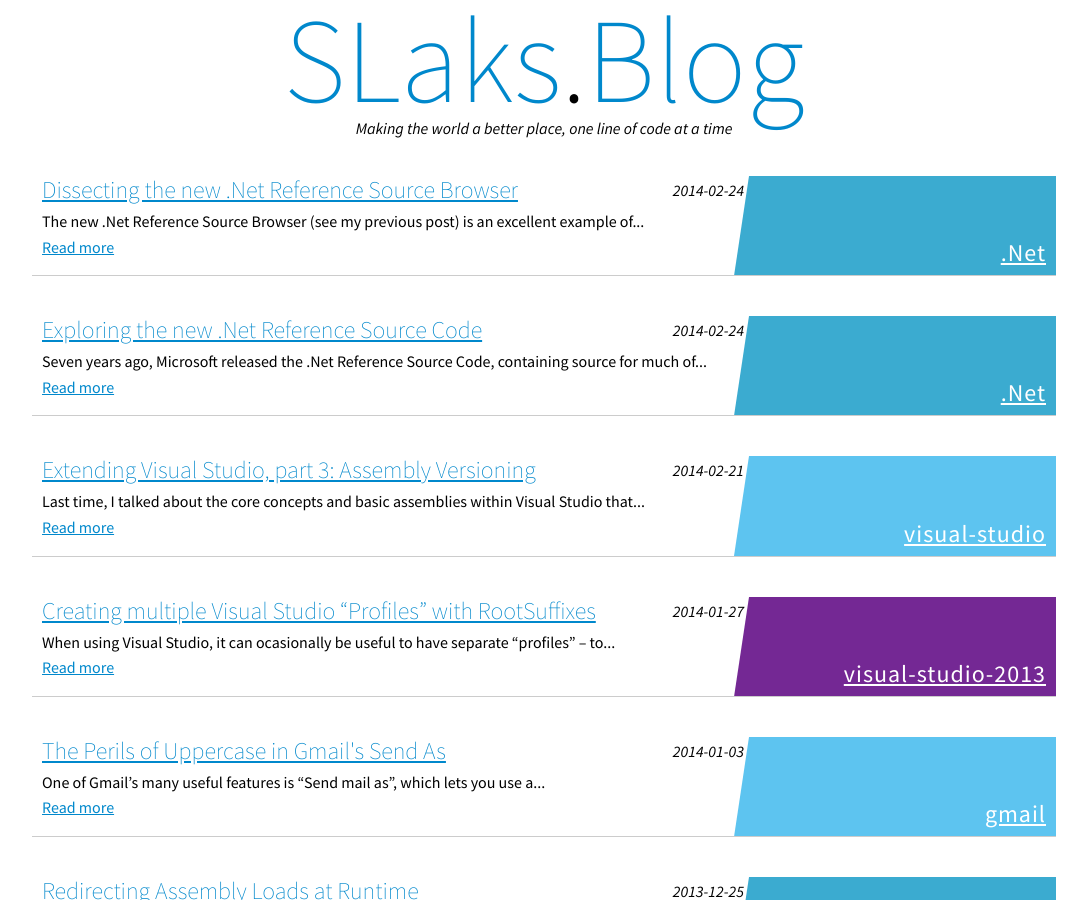
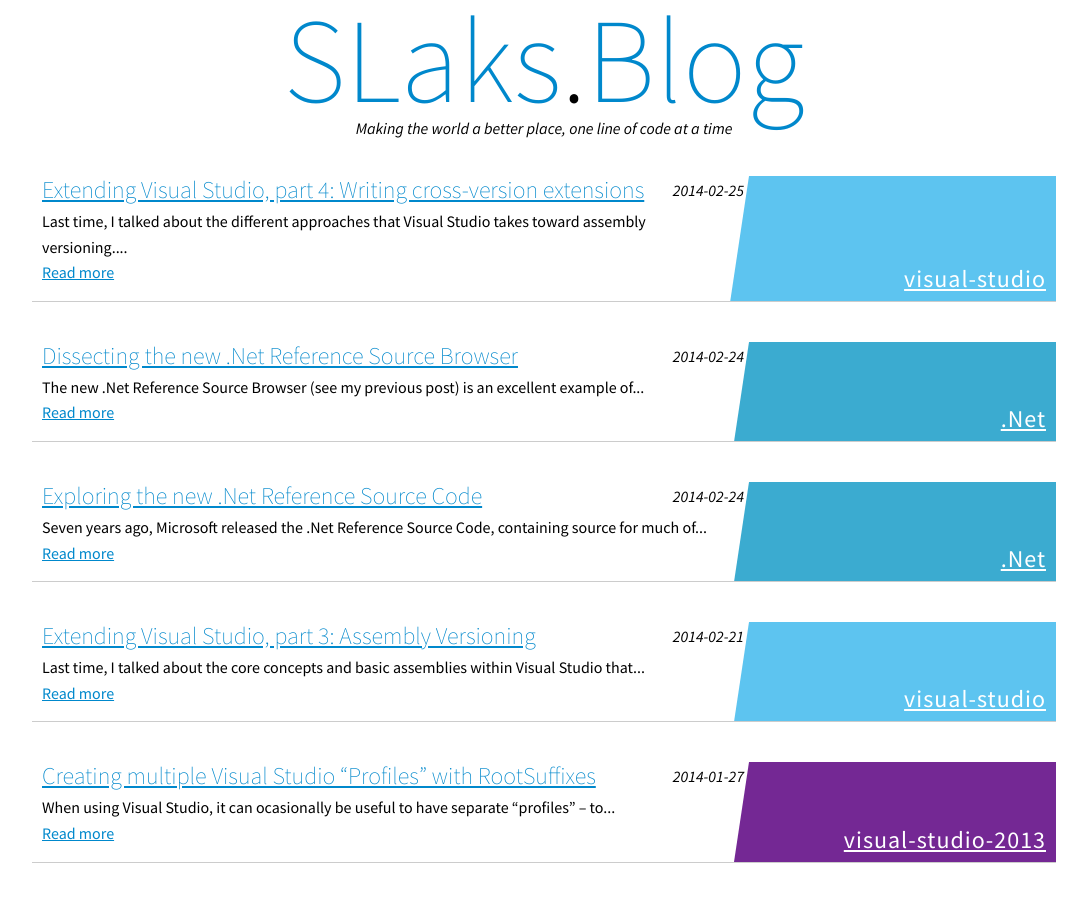
Before and after one commit to SLaks/SLaks.Blog, a Jekyll site: the page built from index.html, in a window 1280 px wide and 900 px high. Shown: the whole window, without its empty margins (96-1183 px from the left). Built offline with Jekyll 4.4.1, drawn with Linux system fonts in a browser that asks for light colours; Markdown is read by kramdown in place of the engine named in the settings; some of the changed lines change nothing that is shown.

Commit message:
Post: Extending Visual Studio, Part 4
Also fix typo

```diff
--- a/_posts/2014-02-21-extending-visual-studio-part-3-assembly-versioning.md
+++ b/_posts/2014-02-21-extending-visual-studio-part-3-assembly-versioning.md
@@ -17,7 +17,7 @@
 
 VS includes two categories of immutable DLLs: COM interop assemblies and immutable shell assemblies.
 
-COM interop assemblies (`Microsoft.VisualStudio.Shell.Interop.XX` and similar) contain nothing but COM interfacs (including supporting enums and structures, but with no classes at all).  Since COM does not allow existing interfaces to change, immutability isn't a problem here.  Instead, new functionality is added by creating new interfaces in newer COM assemblies (eg, `IVsSolution` through `IVsSolution5`) with additional methods.
+COM interop assemblies (`Microsoft.VisualStudio.Shell.Interop.XX` and similar) contain nothing but COM interfaces (including supporting enums and structures, but with no classes at all).  Since COM does not allow existing interfaces to change, immutability isn't a problem here.  Instead, new functionality is added by creating new interfaces in newer COM assemblies (eg, `IVsSolution` through `IVsSolution5`) with additional methods.
 
 Immutable shell assemblies (`Microsoft.VisualStudio.Shell.Immutable.XX`) contain managed types that the shell team has decided will never need to change.  They mostly comtain simple types, such as interfaces, enums, and EventArgs classes, that are used by other parts of the shell.
 
@@ -33,4 +33,4 @@
 
 There is no simple way to use unversioned assemblies in a VSIX without requiring a separate project for each VS release.
 
-_Next time: Writing cross-version extensions_
+[_Next time: Writing cross-version extensions_]({% post_url 2014-02-25-extending-visual-studio-part-4-writing-cross-version-extensions %})
--- /dev/null
+++ b/_posts/2014-02-25-extending-visual-studio-part-4-writing-cross-version-extensions.md
@@ -0,0 +1,18 @@
+---
+title: "Extending Visual Studio, part 4: Writing cross-version extensions"
+layout: "post"
+categories: [visual-studio, vs-extensions, C#]
+---
+[Last time]({% post_url 2014-02-21-extending-visual-studio-part-3-assembly-versioning %}), I talked about the different approaches that Visual Studio takes toward assembly versioning.
+
+Navigating this mess and producing a version-independent VSIX requires careful planning.  The first step is to pick a minimum version of Visual Studio that you want to support.  Your extension cannot use features or APIs that were introduced after this version.  For most extensions, the minimum version would be VS2010, which introduced both the VSIX extension manager and the new WPF editor.  However, if you want to extend newer features, such as Peek, the new CSS or HTMLX editors, or Roslyn, you will need to require a later minimum VS version.
+
+Note that the format for VSIX manifests changed in VS2012.  If you want to create an extension using VS2012 or later, and have it work on VS2010, you will need to manually rewrite the `Source.extension.vsixmanifest` file to use version 1 of the XML schema (this will break the designer).  You can do that by copying the manifest from an existing 2010-compatible extension, such as [mine](https://github.com/SLaks/Rebracer), and editing all of the fields to match your extension.  In particular, make sure to change the unique extension ID (this does not actually need to be a GUID; it can be convenient to place your extension's name before the GUID to gain both uniqueness and readability).
+
+Obviously, your extension cannot reference any immutable assemblies newer than your minimum VS target version.  However, it is perfectly fine to add a reference to an immutable assembly installed with a newer version of VS; they are, after all, immutable.
+
+When using versioned assemblies, you need to make sure that you don't accidentally use APIs introduced in newer versions of VS.  You also need to make sure that your extension is compiled only against the minimum versions of versioned assemblies; otherwise, it will still fail to load on older VS versions  (the `<bindingRedirect>`s only redirect older versions, not newer ones).
+
+To solve both of these problems, you need to make a local copy of the minimum versions of any versioned assemblies that you reference (typically in a folder named `References` under source control, and ideally in a subfolder by VS version for clarity).  You can find these assemblies from any installed copy of the older VS versions (including Express Edition), or online from other open source projects that maintain this kind of compatiblity, such as [VsVim](https://github.com/jaredpar/VsVim), [NuGet](https://nuget.codeplex.com), or [Rebracer](https://github.com/SLaks/Rebracer).  You must also add that directory to the `ReferencePaths` setting in the project to tell the compiler to find the DLLs from that folder; otherwise, the project won't build if the older VS version isn't installed.  You can do this [directly in the csproj file](https://github.com/jaredpar/RoundTripVSIX/commit/12003ab6a13c2fa3d017863f2f11496b7cb04425) or in Project Properties in the Reference Paths section.
+
+_Next time: Using unversioned assemblies_
```
